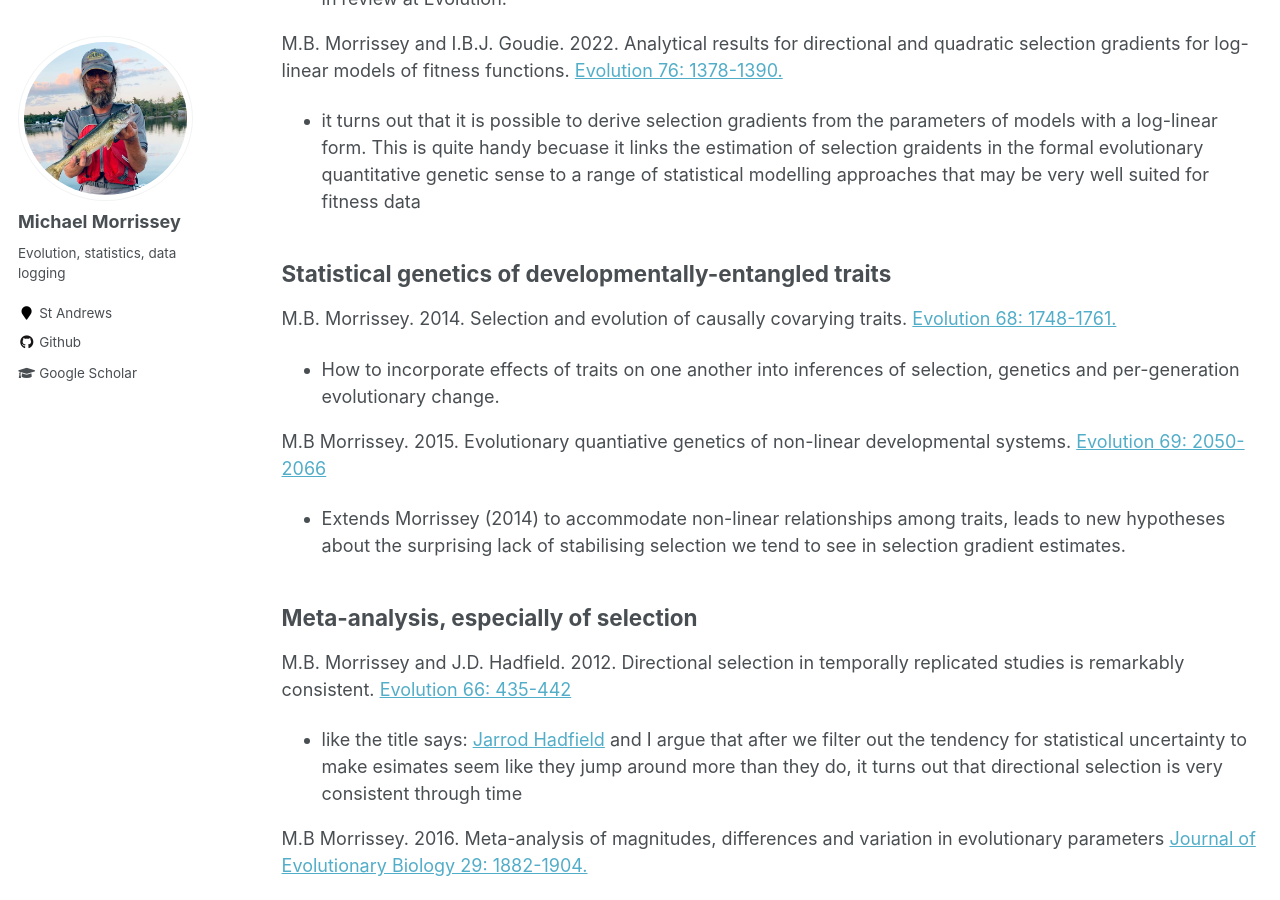
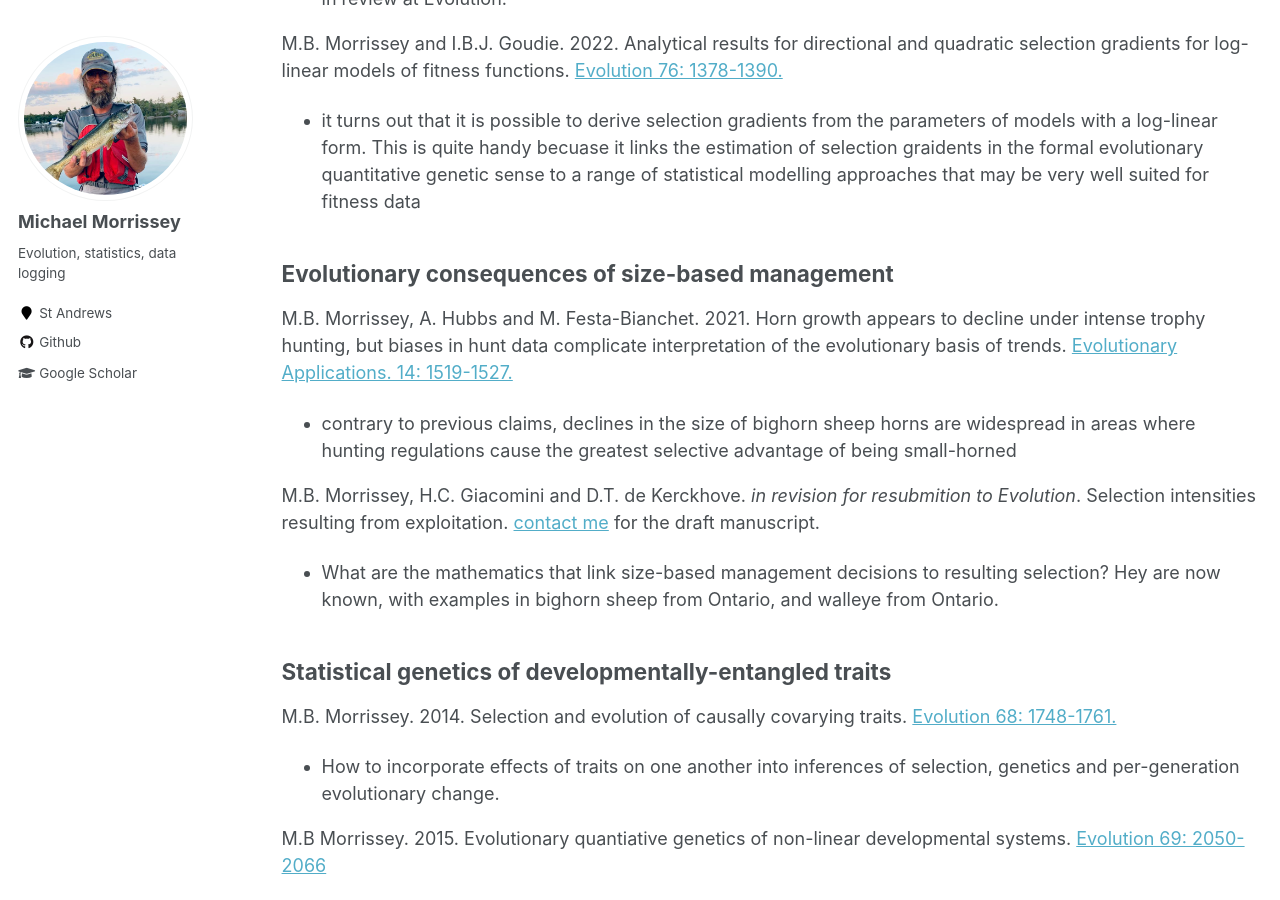
Before and after one commit to mbmorrissey/mbmorrissey.github.io, a Jekyll site: the page built from _pages/publications.md, in a window 1280 px wide and 900 px high, scrolled down 613 px. Built offline with Jekyll 4.4.1, drawn with Linux system fonts in a browser that asks for light colours; some of the changed text lies outside the part shown.

Commit message:
Update publications.md

```diff
--- a/_pages/publications.md
+++ b/_pages/publications.md
@@ -32,6 +32,16 @@ M.B. Morrissey and J.M. Henshaw. [preprint](https://www.biorxiv.org/content/10.1
 M.B. Morrissey and I.B.J. Goudie. 2022. Analytical results for directional and quadratic selection gradients for log-linear models of fitness functions. [Evolution 76: 1378-1390.](https://onlinelibrary.wiley.com/doi/full/10.1111/evo.14486)
 
 - it turns out that it is possible to derive selection gradients from the parameters of models with a log-linear form.  This is quite handy becuase it links the estimation of selection graidents in the formal evolutionary quantitative genetic sense to a range of statistical modelling approaches that may be very well suited for fitness data
+
+## Evolutionary consequences of size-based management
+
+M.B. Morrissey, A. Hubbs and M. Festa-Bianchet. 2021. Horn growth appears to decline under intense trophy hunting, but biases in hunt data complicate interpretation of the evolutionary basis of trends. [Evolutionary Applications. 14: 1519-1527.](https://onlinelibrary.wiley.com/doi/full/10.1111/eva.13207)
+
+- contrary to previous claims, declines in the size of bighorn sheep horns are widespread in areas where hunting regulations cause the greatest selective advantage of being small-horned
+
+M.B. Morrissey, H.C. Giacomini and D.T. de Kerckhove. *in revision for resubmition to Evolution*.  Selection intensities resulting from exploitation. [contact me](https://mbmorrissey.github.io/contact/) for the draft manuscript.
+
+- What are the mathematics that link size-based management decisions to resulting selection?  Hey are now known, with examples in bighorn sheep from Ontario, and walleye from Ontario.
 
 ## Statistical genetics of developmentally-entangled traits
 
```
Also changed, not shown: other parts of _pages/publications.md (+1 -1 lines).
